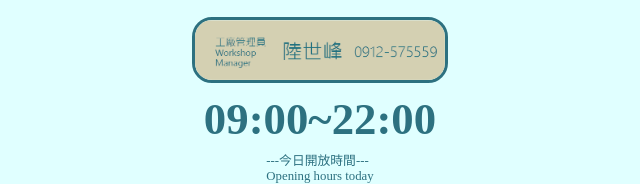
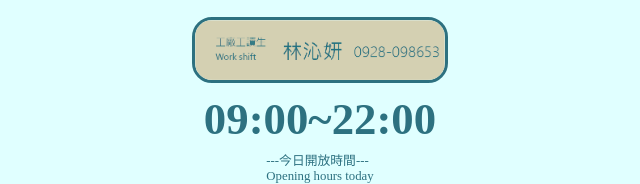
Before and after one commit to uscfug-web/workshop, a plain HTML site: page index.html in a window 1280 px wide. Shown: the part 354-538 px from the top of the page, 320-960 px from the left. Drawn offline with Linux system fonts and the light colour scheme.

Commit message:
Update index.html

```diff
--- a/index.html
+++ b/index.html
@@ -17,7 +17,7 @@
             <img src="image/O-03.png" alt="管理室作業狀態">
         </div>
         <div>
-            <img src="image/M-01.png" alt="值班人員">
+            <img src="image/W-07.png" alt="值班人員">
         </div>
     </section>
         <!--開放時間-->
```
